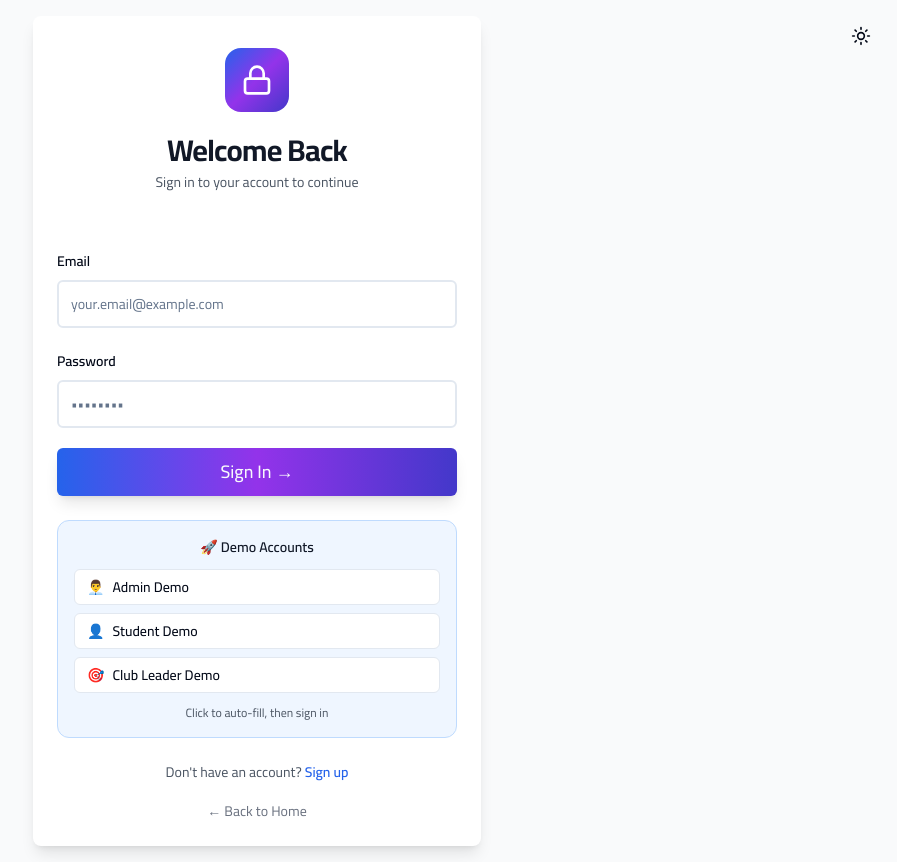
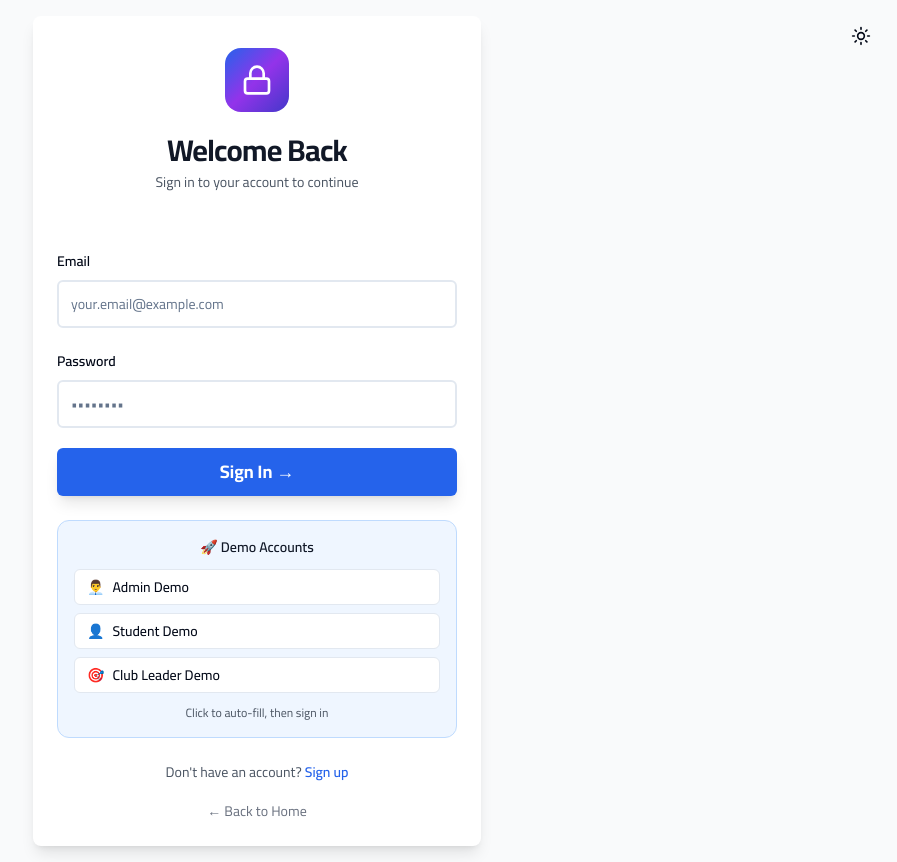
Before and after one commit to S3OD177/student-activity-hub-nextjs, a Next.js app: page /login in a window 1280 px wide. Shown: the whole page, without its empty margins (383-1280 px from the left). Built offline with nearby package versions, Linux system fonts and the light colour scheme.

Commit message:
fix: Make login button more visible with solid blue color

```diff
--- a/app/(auth)/login/page.tsx
+++ b/app/(auth)/login/page.tsx
@@ -113,7 +113,7 @@ export default function LoginPage() {
             </div>
             <Button
               type="submit"
-              className={`w-full h-12 text-lg bg-gradient-to-r ${themeConfig.primary} hover:opacity-90 shadow-lg hover:shadow-xl transition-all`}
+              className="w-full h-12 text-lg font-bold bg-blue-600 hover:bg-blue-700 text-white shadow-lg hover:shadow-xl transition-all transform hover:scale-[1.02]"
               disabled={isLoading}
             >
               {isLoading ? "Signing in..." : "Sign In →"}
```
